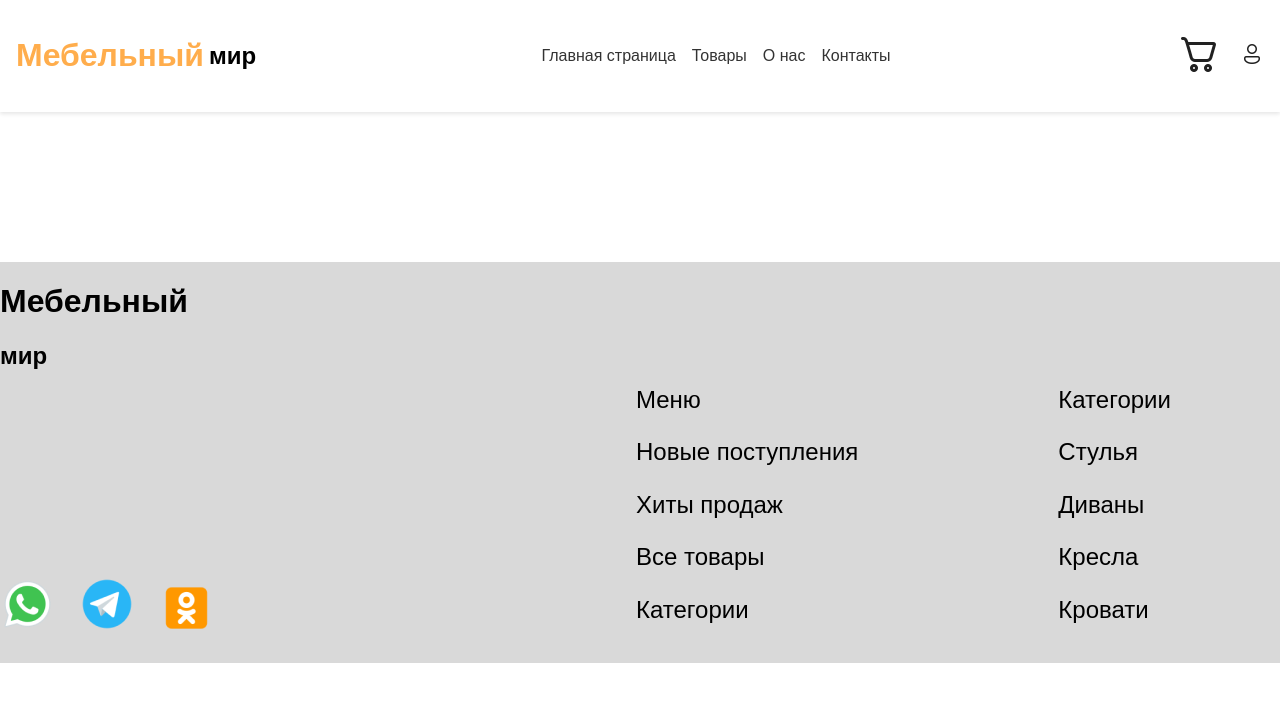
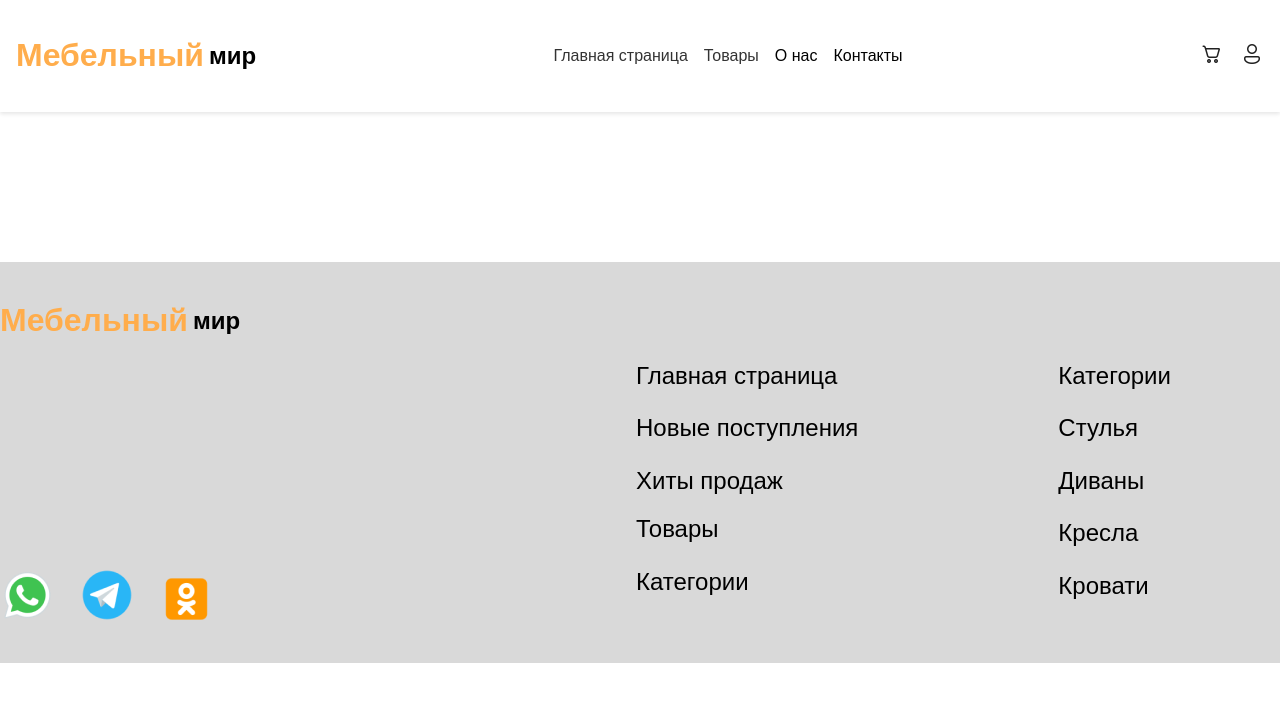
Before and after one commit to Ibragim213/vfq, a Vue app: page /new in a window 1280 px wide. Shown: the top 702 px of the page. Built offline with nearby package versions, Linux system fonts and the light colour scheme.

Commit message:
Добавлены новые строки кода

```diff
--- a/src/App.vue
+++ b/src/App.vue
@@ -19,6 +19,7 @@ a {
 ul,
 li {
   Padding: 0;
+  list-style-type: none;
 }
 body {
   font-family: Arial, sans-serif;
--- a/src/components-mainpage/MainSection1.vue
+++ b/src/components-mainpage/MainSection1.vue
@@ -20,7 +20,7 @@
       </div>
 
       <div class="intro_image">
-        <img src="@/assets/img/Group 1.png" alt="">
+        <img class="gf" src="@/assets/img/Group 1.png" alt="">
       </div>
     </div>
   </section>
@@ -66,7 +66,7 @@
   display: flex;
   margin-bottom: 120px;
   width: 100%;
-
+margin-top: 50px;
 }
 
 .vtoroe3 {
--- a/src/crosscomponents/FooterComponent.vue
+++ b/src/crosscomponents/FooterComponent.vue
@@ -1,6 +1,4 @@
 <template>
-  <footer>
-    <!-- подвал -->
   <footer style="margin-top: 150px;">
     <div class="grid container">
       <div class="left">
@@ -9,59 +7,37 @@
           <h2>мир</h2>
         </div>
         <div class="images">
-            <a href="https://ok.ru/profile/591551616276"> <img src="@/assets/img/whatsapp.png" alt=""></a>
-            <a href="https://t.me/ibraim_05"><img src="@/assets/img/telegram.png" alt=""></a>
-            <a href=""><img src="@/assets/img/ok.png" alt=""></a>
+          <a href="https://ok.ru/profile/591551616276"><img src="@/assets/img/whatsapp.png" alt="WhatsApp"></a>
+          <a href="https://t.me/ibraim_05"><img src="@/assets/img/telegram.png" alt="Telegram"></a>
+          <a href="#"><img src="@/assets/img/ok.png" alt="Одноклассники"></a>
         </div>
       </div>
 
       <div class="right">
         <div class="one-item">
-            <p>Меню</p>
-            <a href="">
-              <p>Новые поступления</p>
-            </a>
-            <a href="">
-              <p>Хиты продаж</p>
-            </a>
-            <a href="">
-              <p>Все товары</p>
-            </a>
-            <a href="">
-              <p>Категории</p>
-            </a>
+          <router-link to="/home"><li>Главная страница</li></router-link>
+          <a href="#"><p>Новые поступления</p></a>
+          <a href="#"><p>Хиты продаж</p></a>
+          <router-link to="/store"><li>Товары</li></router-link>
+          <a href="#"><p>Категории</p></a>
         </div>
         <div class="two-item">
-            <a href="#">
-              <p>Категории</p>
-            </a>
-            <a href="#">
-              <p>Стулья</p>
-            </a>
-            <a href="#">
-              <p>Диваны</p>
-            </a>
-            <a href="#">
-              <p>Кресла</p>
-            </a>
-            <a href="#">
-              <p>Кровати</p>
-            </a>
+          <a href="#">Категории</a>
+          <a href="#"><p>Стулья</p></a>
+          <a href="#"><p>Диваны</p></a>
+          <a href="#"><p>Кресла</p></a>
+          <a href="#"><p>Кровати</p></a>
         </div>
       </div>
     </div>
-
-
-
-    </footer>
   </footer>
 </template>
+
 <style scoped>
 /* подвал */
 footer {
   background-color: rgba(217, 217, 217, 1);
   height: 401px;
-
 }
 
 .grid {
@@ -87,7 +63,14 @@ footer {
 .right p {
   margin-bottom: 20px;
 }
-
+.mebel {
+    color: #FFAD4C;
+    margin-right: 5px;
+}
+.header__logo {
+    display: flex;
+    align-items: center;
+}
 .images {
   margin-top: 208px;
 }
@@ -96,6 +79,8 @@ footer {
   margin-right: 23px;
 }
 </style>
+
 <script setup>
+// import router from '@/router';
 // тут скрипт
 </script>
--- a/src/crosscomponents/HeaderComponent.vue
+++ b/src/crosscomponents/HeaderComponent.vue
@@ -7,14 +7,18 @@
       </div>
       <nav class="header__nav">
         <ul>
-          <li><a href="#">Главная страница</a></li>
-          <li><a href="#">Товары</a></li>
-          <li><a href="#">О нас</a></li>
-          <li><a href="#">Контакты</a></li>
+          <router-link to="/home">
+            <li> Главная страница</li>
+          </router-link>
+          <router-link to="/store">
+            <li>Товары</li>
+          </router-link>
+          <li>О нас</li>
+          <li>Контакты</li>
         </ul>
       </nav>
       <div class="header__actions">
-        <a href="#"><img src="@/assets/img/8674457_ic_fluent_cart_regular_icon.png" alt=""></a>
+        <a href="#"><img class="photo_karzina" src="@/assets/img/8674457_ic_fluent_cart_regular_icon.png" alt=""></a>
         <a href="#" class="cart-icon">
           <img src="@/assets/img/8675143_ic_fluent_person_regular_icon (1).png" alt="">
         </a>
@@ -40,6 +44,10 @@
   position: sticky;
   top: 0;
   z-index: 1000;
+}
+.photo_karzina{
+  width: 24px;
+  height: 24px;
 }
 
 .header__logo .logo-text {
--- /dev/null
+++ b/src/pages/StorePage.vue
@@ -0,0 +1,25 @@
+<template>
+    <router-view />
+    <HeaderComponent />
+    <ProductsPage />
+    <FooterComponent />
+</template>
+
+<script>
+
+
+import FooterComponent from '@/crosscomponents/FooterComponent.vue';
+import HeaderComponent from '@/crosscomponents/HeaderComponent.vue';
+import ProductsPage from '@/store/ProductsPage.vue';
+
+
+export default {
+    name: 'NewPage',
+    components: {
+
+        HeaderComponent,
+        ProductsPage,
+        FooterComponent,
+    },
+};
+</script>
--- a/src/router.js
+++ b/src/router.js
@@ -3,6 +3,7 @@
 import { createRouter, createWebHistory } from 'vue-router';
 import MainPage from '../src/pages/MainPage.vue'
 import NewPage from './pages/NewPage.vue';
+import StorePage from './pages/StorePage.vue'
 // тут мы создаем адрес страницы и куда переходим
 const routes = [
   {
@@ -11,9 +12,14 @@ name: 'NewPage',
 component: NewPage,
   },
   {
-    path: '/',
+    path: '/home',
     name: 'HomePage',
     component: MainPage,
+  },
+  {
+    path: '/store',
+    name: 'StorePage',
+    component: StorePage,
   },
 
 ];
--- /dev/null
+++ b/src/store/ProductsPage.vue
@@ -0,0 +1,71 @@
+<template>
+    <h1>Список всех товаров</h1>
+
+    <div class="grid">
+        <div v-for="product in products" :key="product.id" class="product-card">
+            <img :src="product.images[0]" alt="" class="product-image">
+            <h4 class="product-title">{{ product.title }}</h4>
+            <p class="product-price">{{ product.price }} $</p>
+        </div>
+    </div>
+</template>
+
+<style scoped>
+h1 {
+    text-align: center;
+    font-size: 2rem;
+    margin-bottom: 20px;
+}
+
+.grid {
+    display: grid;
+    grid-template-columns: repeat(auto-fill, minmax(250px, 1fr));
+    gap: 20px;
+    padding: 20px;
+}
+
+.product-card {
+    border: 1px solid #ddd;
+    border-radius: 8px;
+    overflow: hidden;
+    transition: transform 0.2s ease-in-out;
+    background-color: #fff;
+}
+
+.product-card:hover {
+    transform: translateY(-5px);
+    box-shadow: 0 4px 8px rgba(0, 0, 0, 0.1);
+}
+
+.product-image {
+    width: 100%;
+    height: 200px;
+    object-fit: cover;
+}
+
+.product-title {
+    font-size: 1.2rem;
+    margin: 10px;
+    text-align: center;
+}
+
+.product-price {
+    font-size: 1.1rem;
+    color: #333;
+    text-align: center;
+    margin: 10px;
+    font-weight: bold;
+}
+</style>
+
+<script setup>
+import { onMounted, ref } from 'vue';
+
+const products = ref([])
+
+onMounted(() => {
+    fetch('https://dummyjson.com/products')
+        .then((resp) => resp.json())
+        .then((json) => products.value = json.products)
+})
+</script>
```
Lines whose indentation alone changed are shown as unchanged.
